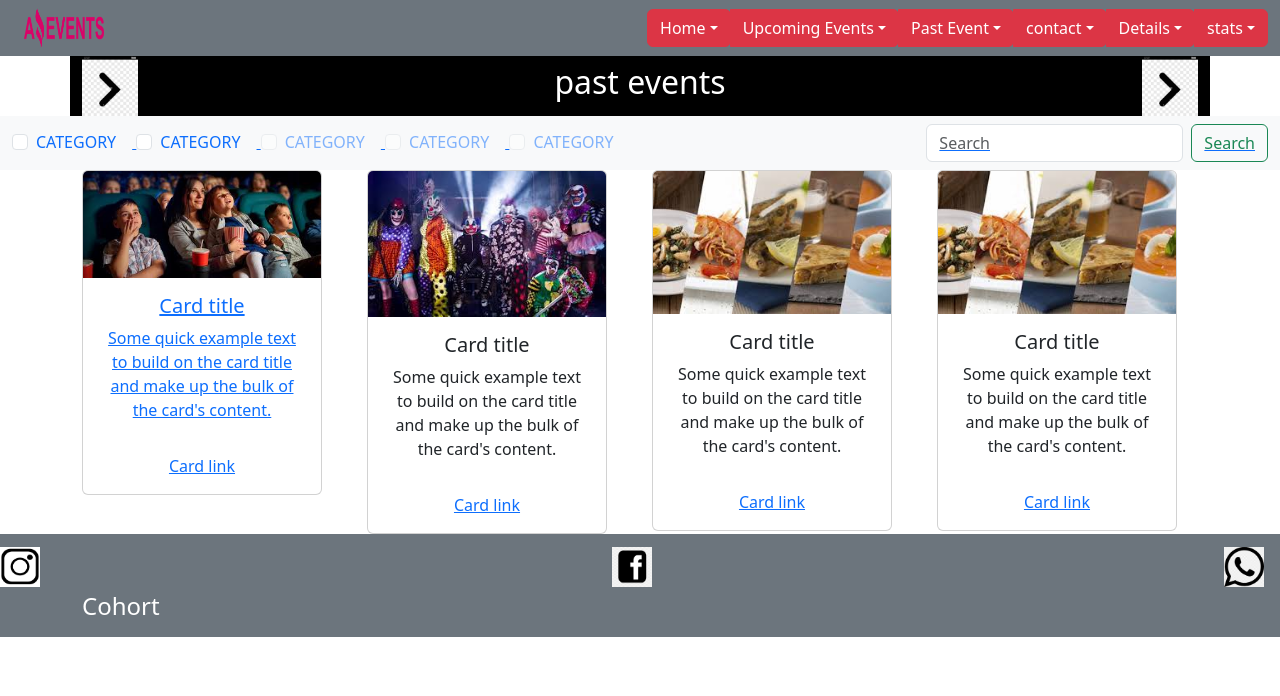
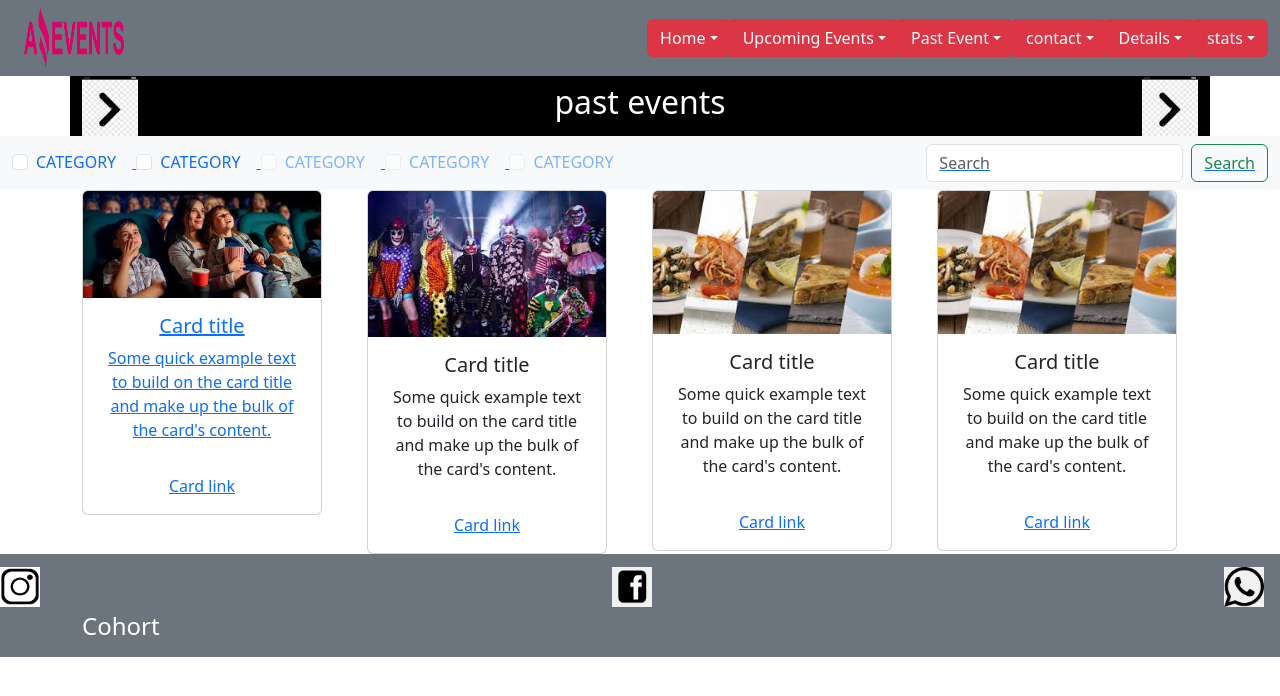
Before and after one commit to danaamerio/AmazingEvents, a plain HTML site: page PastEvent.html in a window 1280 px wide. Drawn offline with nearby package versions, Linux system fonts and the light colour scheme.

Commit message:
correcciones

```diff
--- a/PastEvent.html
+++ b/PastEvent.html
@@ -14,7 +14,7 @@
         <div class="container-fluid">
             <div class="container">
                 <a class="navbar-brand">
-                  <img src="./assets/LogoAmazingEvents.png" alt="Bootstrap" width="80" height="40">
+                  <img src="./assets/LogoAmazingEvents.png" alt="Bootstrap" width="100" height="60">
                 </a>
             </div>
 
```
Also changed, not shown: details.html (+1 -1 lines).
